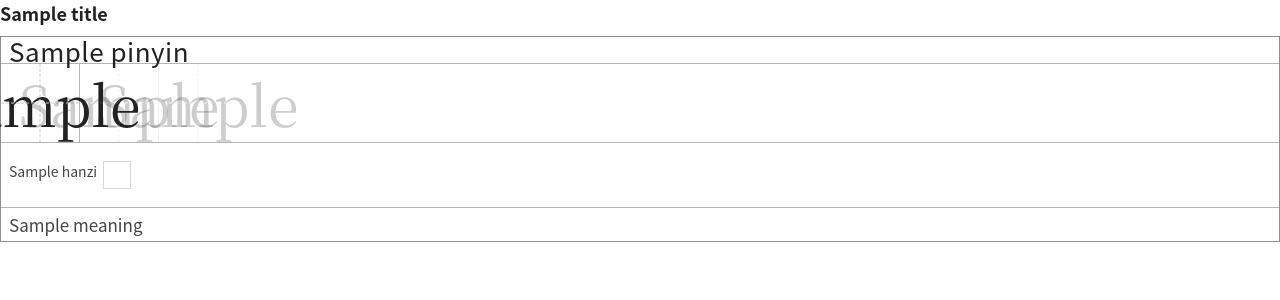
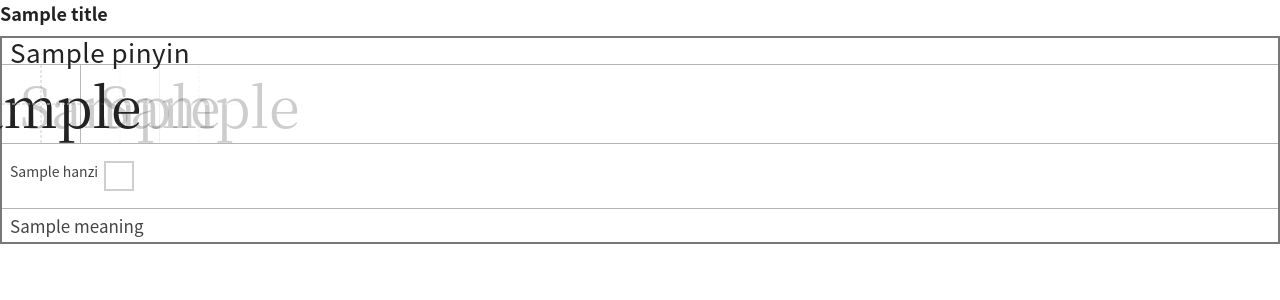
Before and after one commit to Skyerv/stroke-pad, a Python web app: template backend/templates/worksheet.html in a window 1280 px wide. Shown: the top 300 px of the page. Run offline with Jinja, Linux system fonts and the light colour scheme; the template is opened without the code that fills it: most values are stand-ins (such as "Sample title", 1, 10 or a date in 2020).

Commit message:
fix: enhancing visuals

```diff
--- a/backend/templates/worksheet.html
+++ b/backend/templates/worksheet.html
@@ -24,7 +24,7 @@
     }
 
     .entry {
-      border: 1px solid #8e8e8e;
+      border: 2px solid #777;
       margin-bottom: 12px;
       page-break-inside: avoid;
     }
@@ -125,7 +125,7 @@
       width: 26px;
       height: 26px;
       display: inline-flex;
-      border: 1px solid #d8d8d8;
+      border: 2px solid #cfcfcf;
       background: #fff;
       overflow: visible;
       flex: 0 0 auto;
@@ -190,12 +190,12 @@
           {% set target_index = loop.index0 %}
           <span class="stroke-diagram">
             <svg viewBox="0 0 1024 1024" width="100%" height="100%">
-              <g transform="translate(32,996) scale(0.94,-0.94)">
+              <g transform="translate(18,1008) scale(0.97,-0.97)">
                 {% for stroke_path in stroke_char.strokes[:12] %}
                   {% if loop.index0 < target_index %}
                   <path
                     d="{{ stroke_path | safe }}"
-                    fill="#c8c8c8"
+                    fill="#222222"
                   />
                   {% elif loop.index0 == target_index %}
                   <path
```
